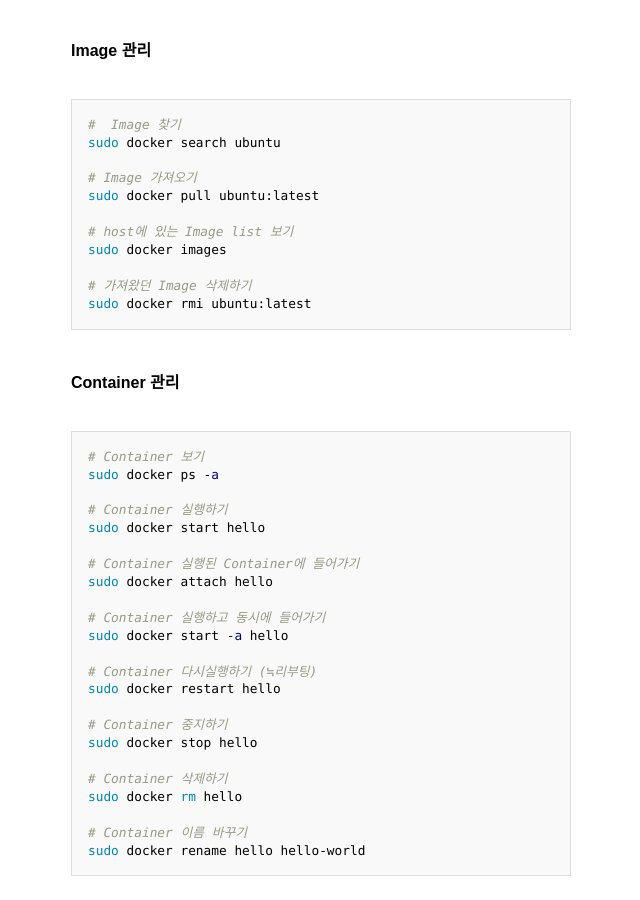
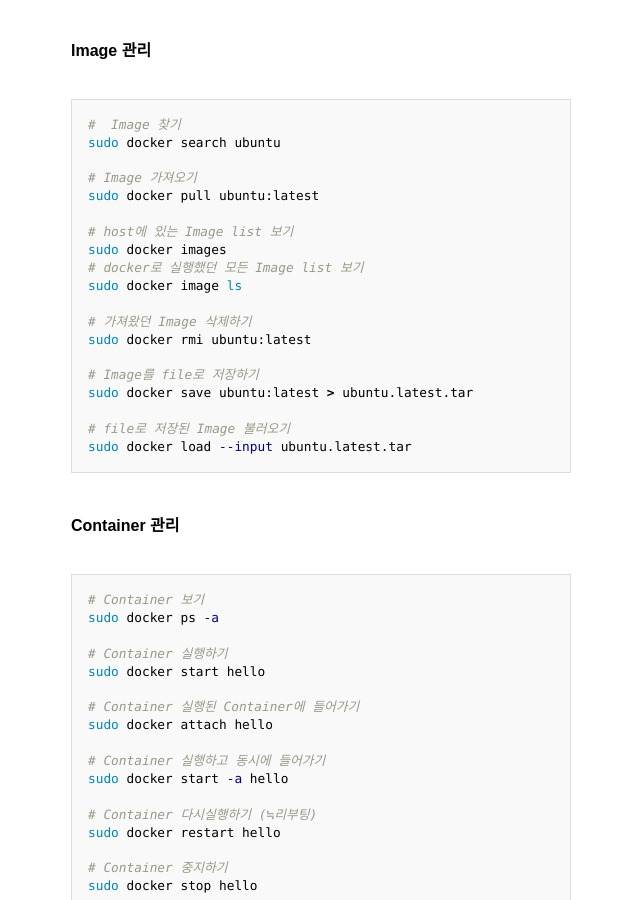
Before and after one commit to pinedance/blog, a Jekyll site: the page built from _posts/2019/01-06/2019-01-05-Docker-long-story-short.md, in a window 1280 px wide and 900 px high, scrolled down 3014 px. Shown: the whole window, without its empty margins (319-959 px from the left). Built offline with Jekyll 4.4.1, drawn with Linux system fonts in a browser that asks for light colours; some web fonts are replaced; comment, search, counter and statistics services are not loaded.

Commit message:
update old posts

````diff
--- a/_posts/updates/2019-01-05-Docker-long-story-short.md
+++ b/_posts/2019/01-06/2019-01-05-Docker-long-story-short.md
@@ -107,9 +107,17 @@
 
 # host에 있는 Image list 보기
 sudo docker images
+# docker로 실행했던 모든 Image list 보기
+sudo docker image ls
 
 # 가져왔던 Image 삭제하기
 sudo docker rmi ubuntu:latest
+
+# Image를 file로 저장하기
+sudo docker save ubuntu:latest > ubuntu.latest.tar
+
+# file로 저장된 Image 불러오기
+sudo docker load --input ubuntu.latest.tar
 ```
 
 #### Container 관리
@@ -179,6 +187,7 @@
 * [가장 빨리 만나는 Docker 3장 Docker 사용해보기](http://pyrasis.com/book/DockerForTheReallyImpatient/Chapter03)
 * [생활코딩 Docker feat 이재홍](https://www.youtube.com/watch?v=Bhzz9E3xuXY&t=8s)
 * [머신러닝, 딥러닝 실전 개발 입문 1강 - Docker 환경 구성](https://www.youtube.com/watch?v=vGrd5bSoBs8)
+* [AWS docker basics](https://docs.aws.amazon.com/ko_kr/AmazonECS/latest/developerguide/docker-basics.html)
 
 Tutorials
 
````
Also changed, not shown: _posts/2016/07-12/2016-08-24-bash-functions-to-view-text.md (+1 -1 lines), _posts/2016/07-12/2016-08-25-bash-functions-to-manipulate-text.md (+1 -1 lines), _posts/2017/07-12/2017-11-02-how-to-bypass-SSL.md (+11 -1 lines), _posts/2018/07-12/2018-10-04-build-eBook-with-gitbook-cli.md (+5 -0 lines), _posts/NLPs/2019-01-05-bash-script-for-texts.md (+1 -1 lines), _posts/updates/2017-09-01-Learn-Javascript-and-node.md (added, +49 -0 lines), _posts/updates/2017-09-01-Learn-Javascript.md (deleted, +0 -25 lines), _posts/updates/2019-05-09-Learn-Bash.md (added, +15 -0 lines).
